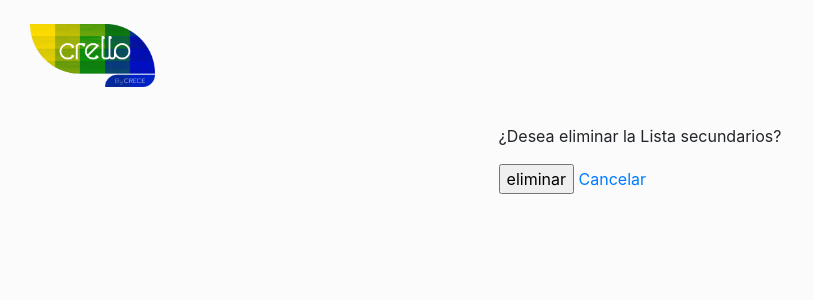
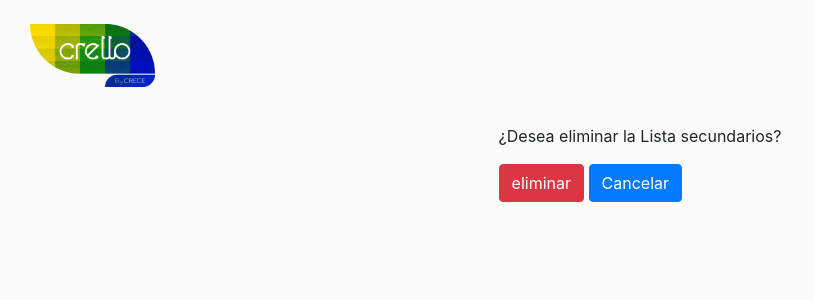
Before and after one commit to Projects-Lali/Sprint7-Crello, a Django app: page /crello/eliminarLista/2 in a window 1280 px wide. Shown: the part 40-340 px from the top of the page, without its empty margins (0-814 px from the left). Run offline with Django 3.2, Linux system fonts and the light colour scheme; data comes from the database, SQL or seed files in the repository; some libraries are stand-ins or nearby versions.

Commit message:
Update eliminar_Lista.html

```diff
--- a/crece/crello/templates/crello/eliminar_Lista.html
+++ b/crece/crello/templates/crello/eliminar_Lista.html
@@ -5,9 +5,11 @@
 <div class="container d-flex justify-content-center">
     <form method="post">
         {% csrf_token %}
-        <p>¿Desea eliminar la Lista {{info_Lista.nombre}}?</p>
-        <input type="submit" value="eliminar">
-        <a type="submit" href="{% url 'consultar_lista' fk_lista %}">Cancelar</a>
+        <div class="container">
+            <p>¿Desea eliminar la Lista {{info_Lista.nombre}}?</p>
+            <input class="btn btn-danger" type="submit" value="eliminar">
+            <a class="btn btn-primary" href="{% url 'consultar_lista' fk_lista %}">Cancelar</a>
+        </div>
     </form>
 </div>
 {% endblock content %}
```
